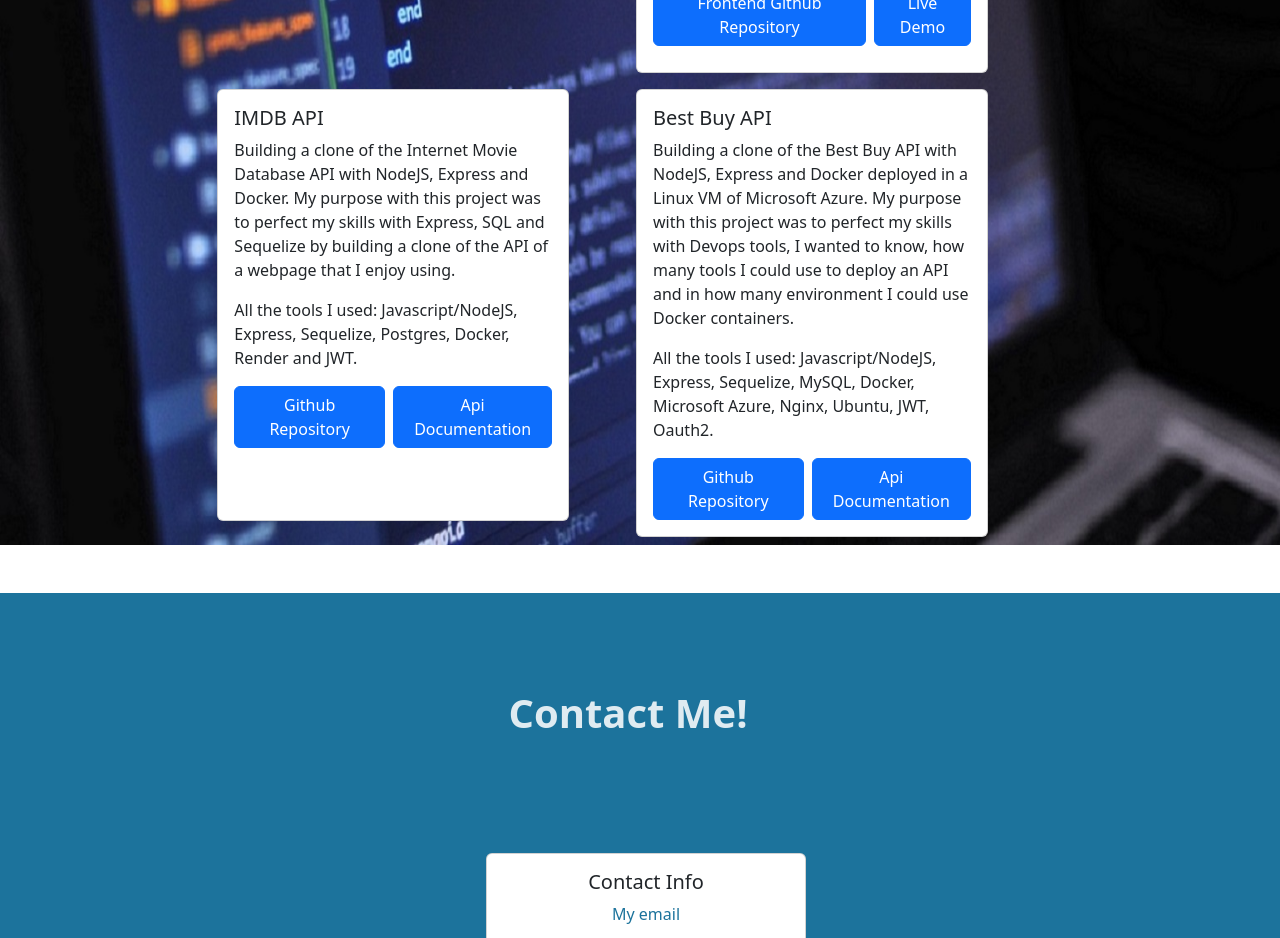
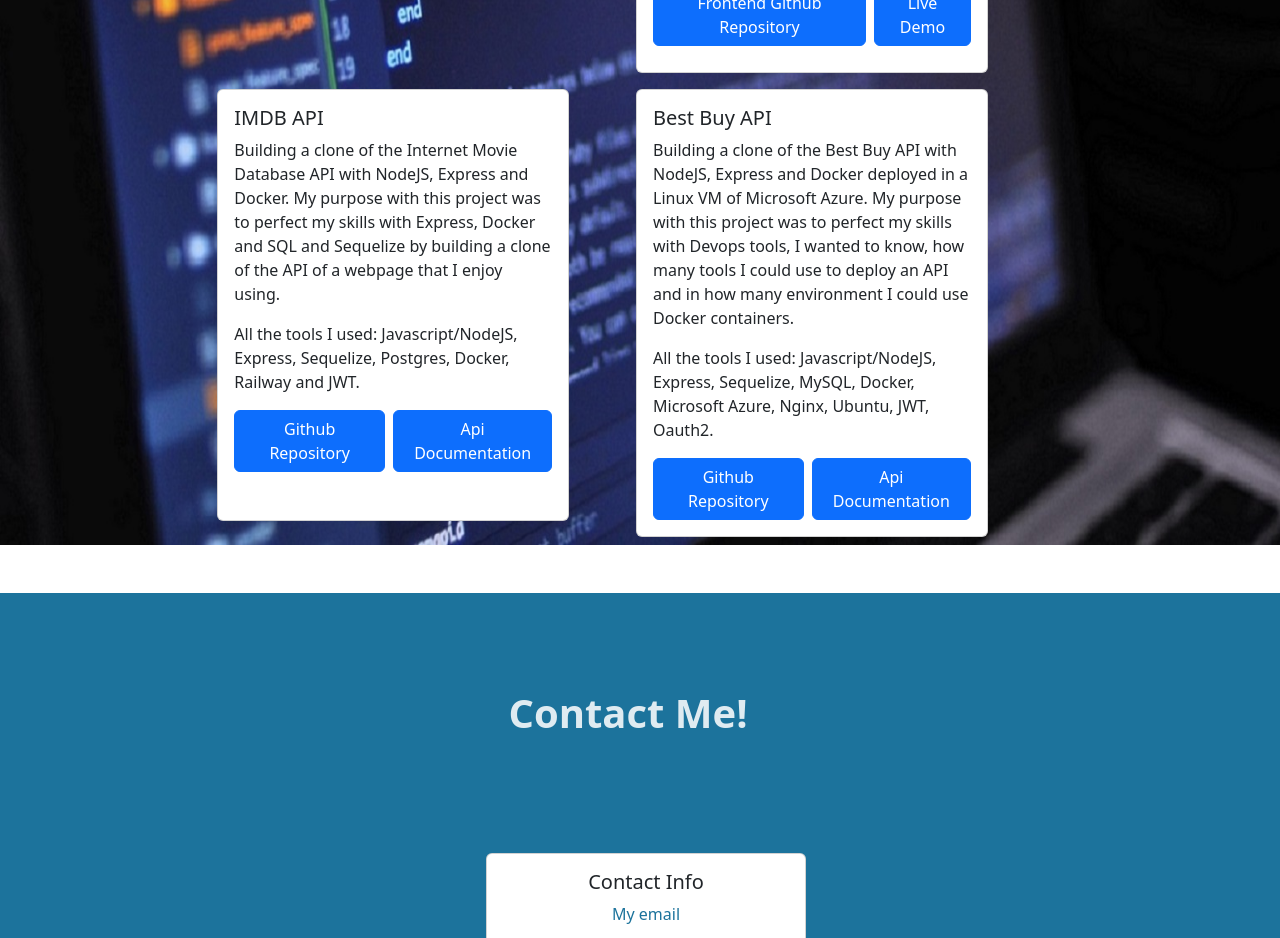
Before and after one commit to Stepalom77/new-portfolio, an Angular app: page / in a window 1280 px wide. Shown: the part 2360-3298 px from the top of the page. Built offline with nearby package versions, Linux system fonts and the light colour scheme.

Commit message:
updating the third proyect link

```diff
--- a/src/app/home/projects/projects.component.html
+++ b/src/app/home/projects/projects.component.html
@@ -43,11 +43,11 @@
           <div class="card-body">
             <h5 class="card-title">IMDB API</h5>
             <p class="card-text">Building a clone of the Internet Movie Database API with NodeJS, Express and Docker. My purpose with this project was to
-              perfect my skills with Express, SQL and Sequelize by building a clone of the API of a webpage that I enjoy using.</p>
-               <p class="card-text">All the tools I used: Javascript/NodeJS, Express, Sequelize, Postgres, Docker, Render and JWT.</p>
+              perfect my skills with Express, Docker and SQL and Sequelize by building a clone of the API of a webpage that I enjoy using.</p>
+               <p class="card-text">All the tools I used: Javascript/NodeJS, Express, Sequelize, Postgres, Docker, Railway and JWT.</p>
                 <div class="col d-flex justify-content-center">
                   <a href="https://github.com/Stepalom77/IMDB-Clone-API" class="btn btn-primary" target="_blank">Github Repository</a>
-                <a href="https://imdb-clone-api.onrender.com/api/v1/api-docs/" class="btn btn-primary ms-2" target="_blank">Api Documentation</a>
+                <a href="https://imdb-clone-api-production-2667.up.railway.app/api/v1/api-docs/" class="btn btn-primary ms-2" target="_blank">Api Documentation</a>
                  </div>
           </div>
         </div>
```
